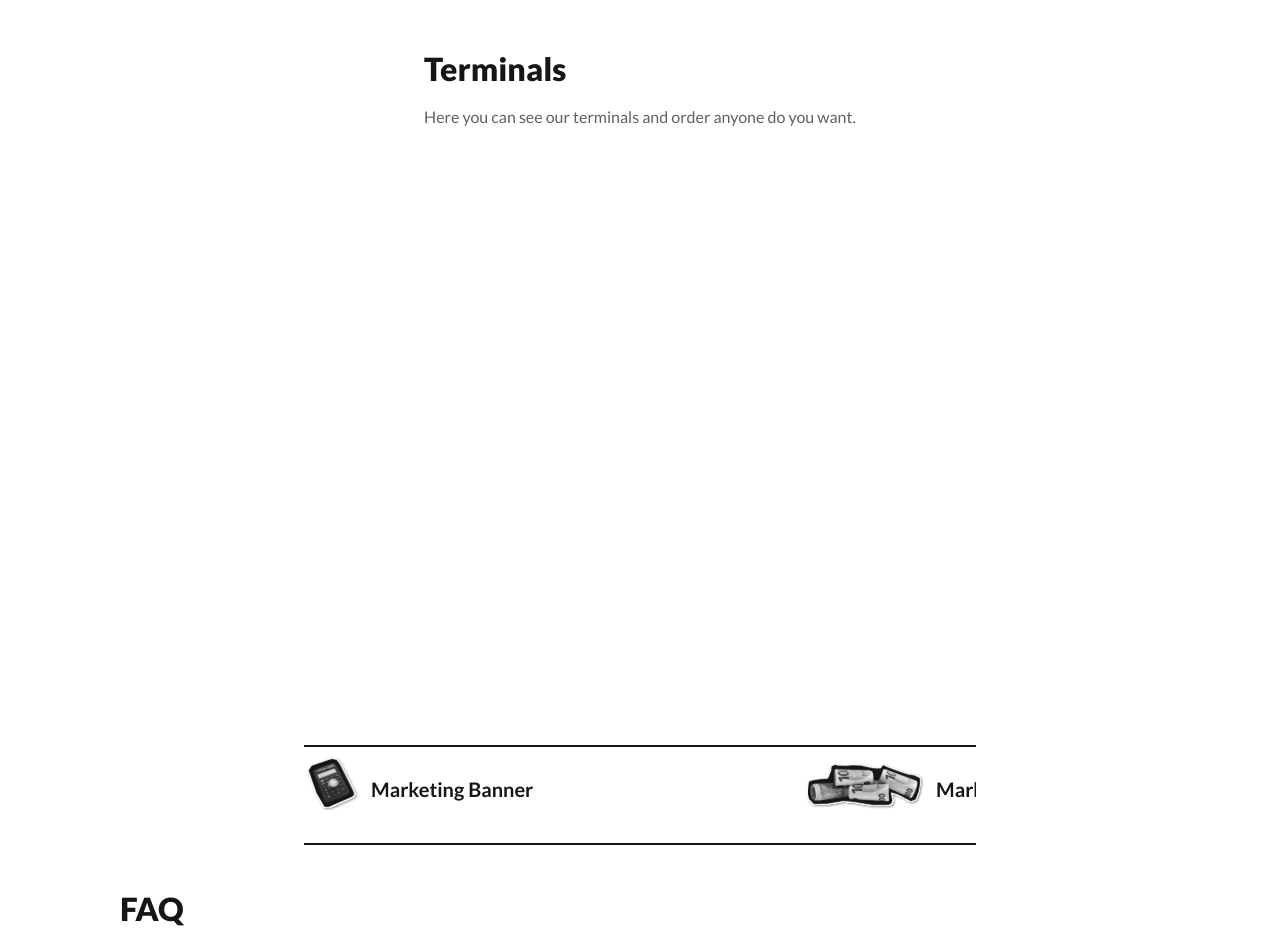
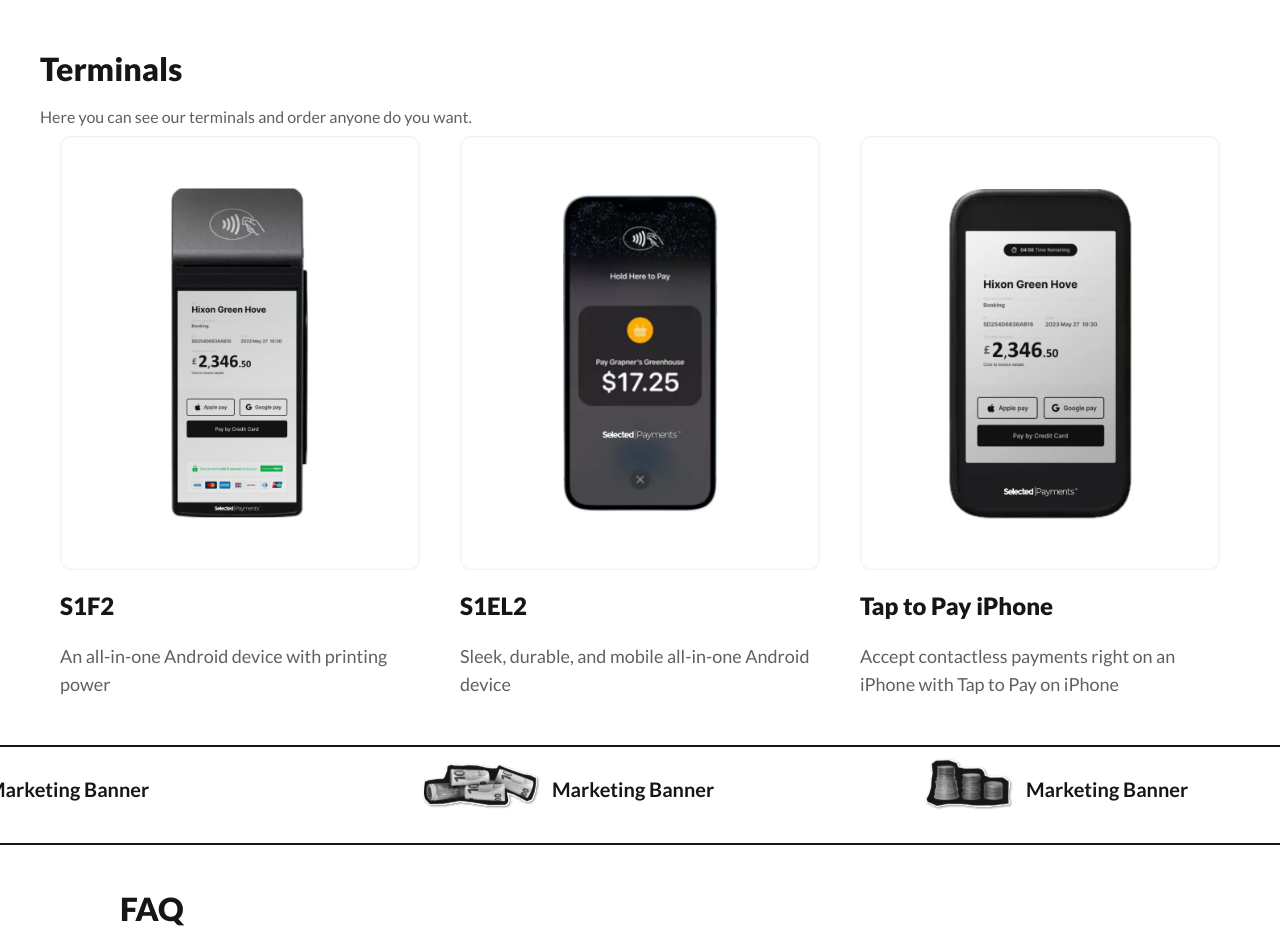
Before and after one commit to arshaan-abh/payments-landing, a Next.js app: page / in a window 1280 px wide. Shown: the part 5700-6633 px from the top of the page. Built offline with nearby package versions, Linux system fonts and the light colour scheme.

Commit message:
Fix feature index

```diff
--- a/app/_components/features7/index.tsx
+++ b/app/_components/features-eight/index.tsx
@@ -45,7 +45,7 @@ const terminals = [
 	},
 ];
 
-function Feature7() {
+function FeatureEight() {
 	const [modalIsOpen, setModalIsOpen] = useState(false);
 	const [selectedImage, setSelectedImage] = useState(null);
 
@@ -78,7 +78,7 @@ function Feature7() {
 						</span>
 					</div>
 					<div className="h-full flex flex-col justify-center">
-						{/* <Slider {...sliderSettings}>
+						<Slider {...sliderSettings}>
 							{terminals.map((t, index) => (
 								<div
 									key={index}
@@ -101,14 +101,14 @@ function Feature7() {
 									</div>
 								</div>
 							))}
-						</Slider> */}
+						</Slider>
 					</div>
 				</div>
 			</div>
 			<div className="col-span-12 flex justify-between border-y-2 border-y-primary py-2 mt-10">
 				<ImageSlider />
 			</div>
-			{/* <Modal
+			<Modal
 				isOpen={modalIsOpen}
 				onRequestClose={closeModal}
 				contentLabel="Image Modal"
@@ -128,7 +128,7 @@ function Feature7() {
 					/>
 				)}
 				<button onClick={closeModal}>Close Modal</button>
-			</Modal> */}
+			</Modal>
 			<ModalSection
 				isOpen={modalIsOpen}
 				onRequestClose={closeModal}
@@ -140,4 +140,4 @@ function Feature7() {
 	);
 }
 
-export default Feature7;
+export default FeatureEight;
--- a/app/page.tsx
+++ b/app/page.tsx
@@ -8,7 +8,7 @@ import FeatureThree from "./_components/features-three";
 import FeatureFour from "./_components/features-four";
 import FeatureFive from "./_components/features-five";
 import FeatureSix from "./_components/features-six";
-import Feature7 from "./_components/features7";
+import FeatureEight from "./_components/features-eight";
 import FaqSection from "./_components/faq";
 import MarketingBanner from "./_components/marquee";
 import Stack from "./_components/stack";
@@ -72,7 +72,7 @@ export default function Home() {
 				id="feature-seven"
 				className="h-screen min-h-fit flex flex-col items-center overflow-hidden"
 			>
-				<Feature7 />
+				<FeatureEight />
 			</section>
 			<section
 				id="feature-eight"
```
Also changed, not shown: app/_components/features-eight/modal.tsx (renamed from app/_components/features7/modal.tsx).
